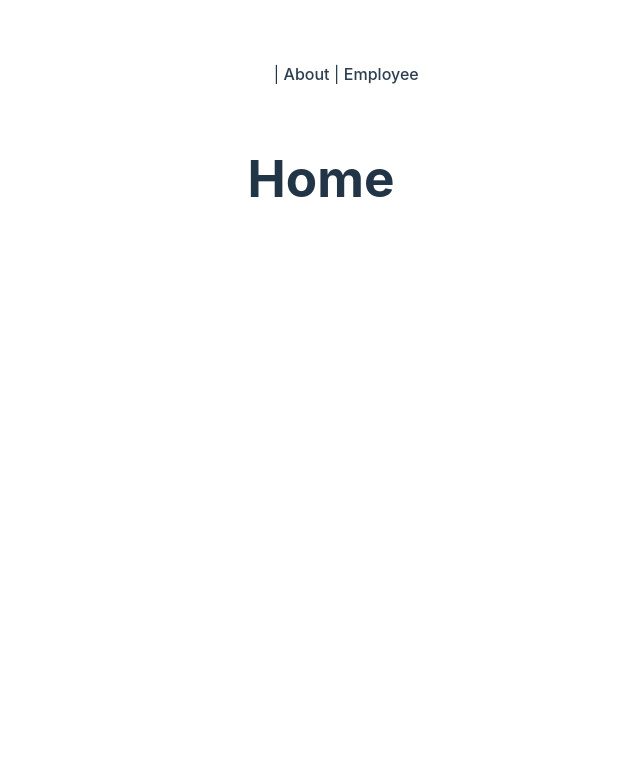
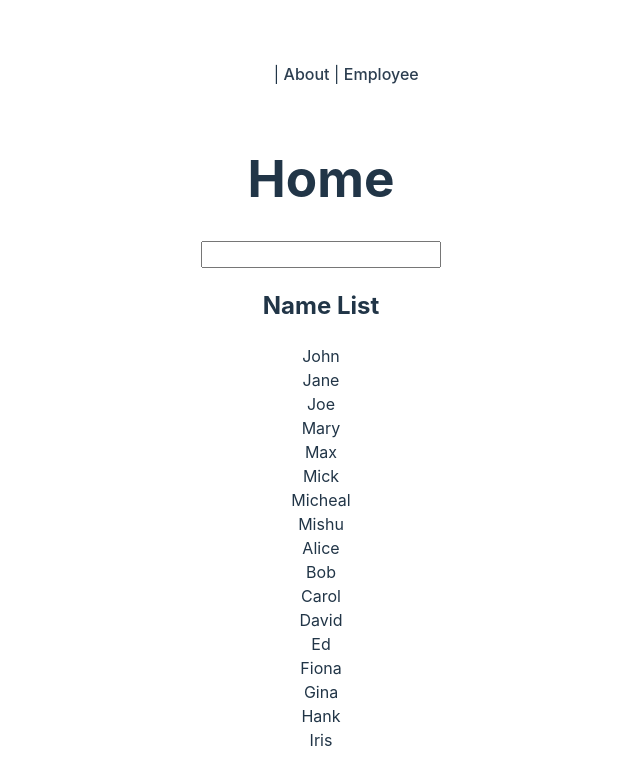
Before and after one commit to mishuBaidya/Vue-Js-Practice, a Vue app in the folder my-vue-app/: page / in a window 1280 px wide. Shown: the top 784 px of the page, without its empty margins (319-959 px from the left). Built offline with nearby package versions, Linux system fonts and the light colour scheme.

Commit message:
Composition api, ref, computed

```diff
--- a/my-vue-app/src/components/EmployeeTable.vue
+++ b/my-vue-app/src/components/EmployeeTable.vue
@@ -9,7 +9,9 @@
         </thead>
         <tbody>
           <tr v-for="employee in employees" :key="employee.id">
-            <td>{{ employee.name }}</td>
+            <router-link :to="{ name: 'employeeDetails', params: { id: employee.id } }"  >
+              <td>{{ employee.name }}</td>
+            </router-link>
             <td>{{ employee.email }}</td>
           </tr>
         </tbody>
--- a/my-vue-app/src/router/index.js
+++ b/my-vue-app/src/router/index.js
@@ -2,6 +2,8 @@ import { createRouter, createWebHistory } from 'vue-router'
 import HomeView from '../views/HomeView.vue'
 import AboutView from '../views/AboutView.vue'
 import EmployeeView from '../views/Employee/EmployeeList.vue'
+import EmployeeDetails from '../views/Employee/EmployeeDetails.vue'
+import NotFound from '../views/NotFound.vue'
 
 const router = createRouter({
     history: createWebHistory(import.meta.env.BASE_URL),
@@ -20,6 +22,17 @@ const router = createRouter({
             path: '/employee',
             name: 'employee',
             component: EmployeeView
+        },
+        {
+            path: '/employee/:id',
+            name: 'employeeDetails',
+            component: EmployeeDetails,
+            props: true
+        },
+        {
+            path: '/:catchAll(.*)',
+            name: 'NotFound',
+            component: NotFound
         }
     ]
 })
--- /dev/null
+++ b/my-vue-app/src/views/Employee/EmployeeDetails.vue
@@ -0,0 +1,24 @@
+
+<script>
+    export default {
+        name: 'employeeDetails',
+        props: ['id'],
+        // data() {
+        //     return {
+        //         employee:{
+
+        //         }
+        //     }
+        // }
+
+    }
+
+</script>
+
+<template>
+    <h1>Employee Details for {{ id }}</h1>
+</template>
+
+<style>
+
+</style>
--- a/my-vue-app/src/views/Employee/EmployeeList.vue
+++ b/my-vue-app/src/views/Employee/EmployeeList.vue
@@ -11,11 +11,17 @@
     data() {
     return {
       employees: [
-        {
-          name: 'Mishu Baidya',
-          email: 'mishu.baidya@enosisbd.com',
-        },
-          ],
+            {
+                id: 1,
+                name: 'Mishu Baidya',
+                email: 'mishu.baidya@enosisbd.com',
+            },
+            {
+                id: 2,
+                name: 'Swapnil Biswas',
+                email: 'swapnil.biswas@enosisbd.com',
+            },
+        ],
       }},
       methods: {
         addEmployee(employee) {
--- a/my-vue-app/src/views/HomeView.vue
+++ b/my-vue-app/src/views/HomeView.vue
@@ -1,12 +1,43 @@
+<template>
+    <h1>Home</h1>
+    <input type="text" v-model="searched"/>
+    <h2> Name List </h2>
+    <div v-for="name in filteredNames" :key="name">
+        {{ name }}
+    </div>
+
+</template>
+
 <script>
-    export default { name: 'homeView' }
+import { ref, computed } from 'vue'
+export default {
+    name: 'homeView',
+
+
+    setup(){
+
+        const names = ref(['John', 'Jane', 'Joe', 'Mary', 'Max', 'Mick', 'Micheal', 'Mishu', 'Alice', 'Bob', 'Carol', 'David', 'Ed', 'Fiona', 'Gina', 'Hank', 'Iris']);
+        const searched = ref('')
+
+        const filteredNames = computed(() => {
+            return names.value.filter(name => name.toLowerCase().includes(searched.value.toLowerCase()))
+        })
+
+        return {
+            names,
+            filteredNames,
+            searched
+        }
+    }
+
+}
 
 </script>
 
-<template>
-    <h1>Home</h1>
-</template>
+
 
 <style>
-
+    input{
+        font-size: 18px
+    }
 </style>
--- /dev/null
+++ b/my-vue-app/src/views/NotFound.vue
@@ -0,0 +1,4 @@
+<template>
+    <h1>404!</h1>
+    <h2>Page not found</h2>
+</template>
```
